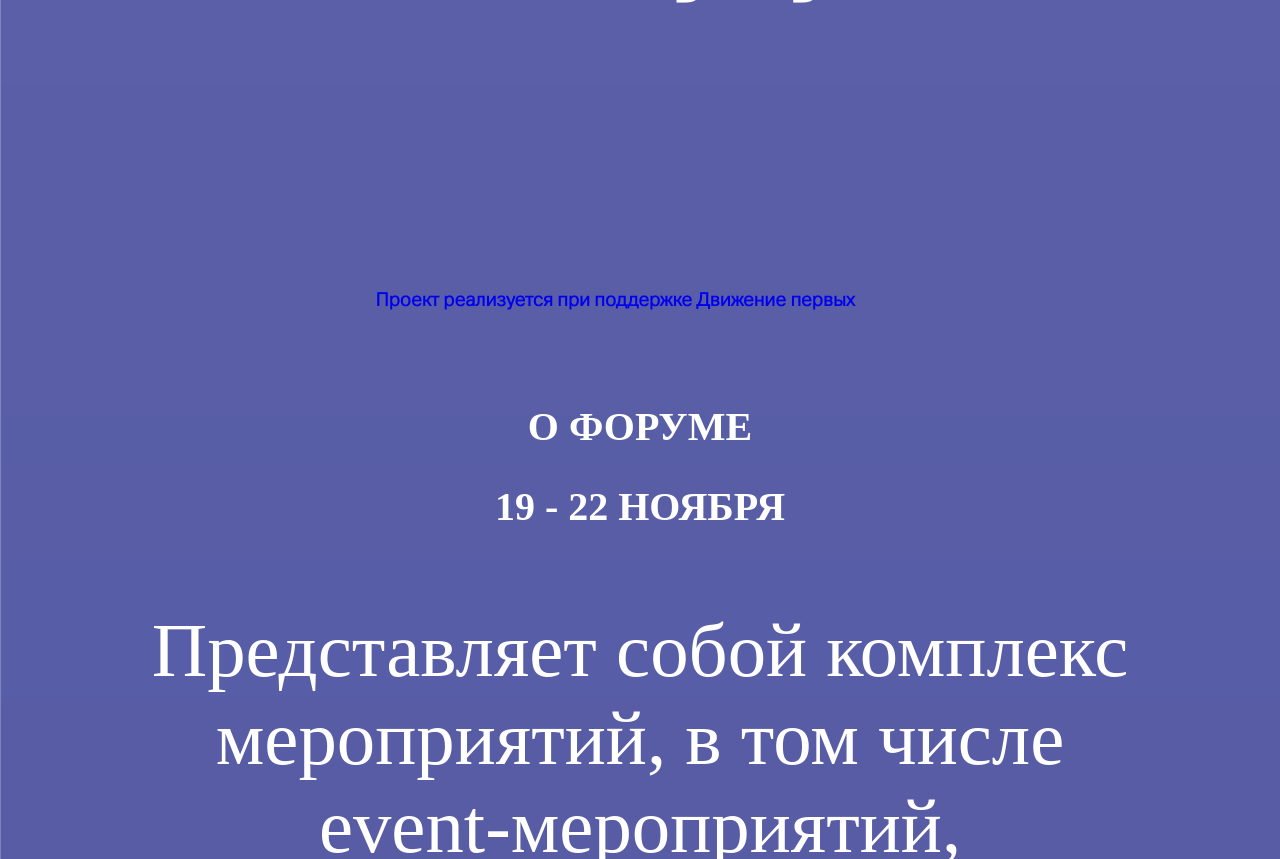
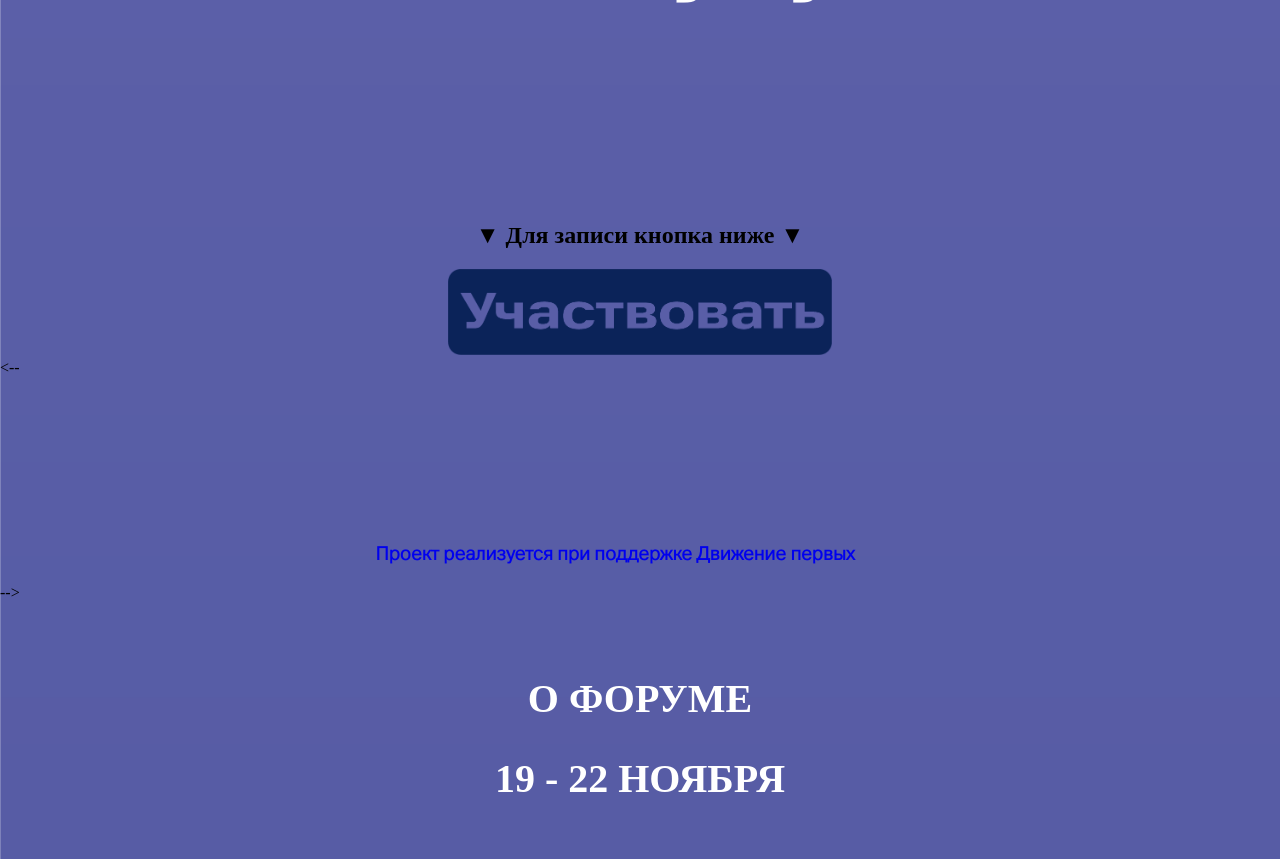
Before and after one commit to Sadovv/forumbiik.github.io, a plain HTML site: page index.html in a window 1280 px wide. Shown: the part 880-1739 px from the top of the page. Drawn offline with Linux system fonts and the light colour scheme.

Commit message:
Update index.html

```diff
--- a/index.html
+++ b/index.html
@@ -49,17 +49,17 @@
 			</div>
         </div>
 
-        <!-- <div id="button_rec_block">
+         <div id="button_rec_block">
             <h2  id="help_text">▼ Для записи кнопка ниже ▼</h2>
             <div id="button_record">
                 <a href="https://forms.yandex.ru/u/66e7a8e090fa7bbdaccf4424/">
                     <img  src="Image/buttom_recorg.png" alt="Записаться"  />
                 </a>
             </div>
-        </div> -->
-        <div id="running-text-block">
+        </div>
+       <-- <div id="running-text-block">
             <h3 style="color:#0b2359" class="running-text" >  <a  href="https://будьвдвижении.рф/" > Проект реализуется при поддержке Движение первых  </a> </h3>
-        </div>
+        </div>   -->
         <div >
             <div id="block_2" >
                 <section >
```
